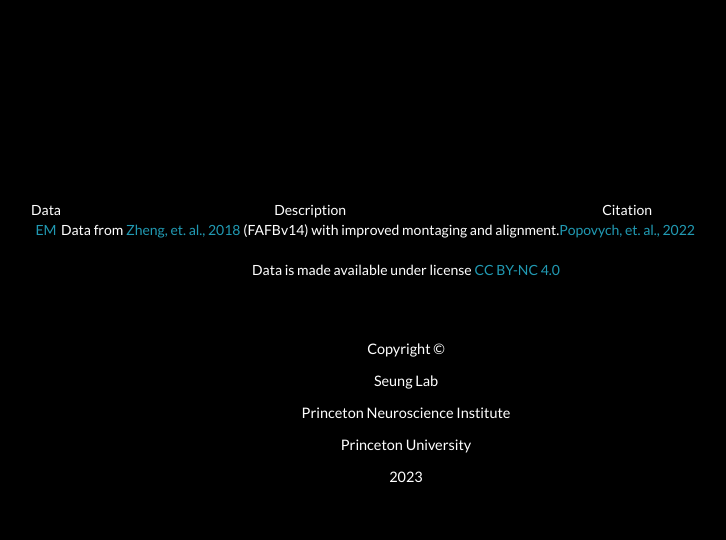
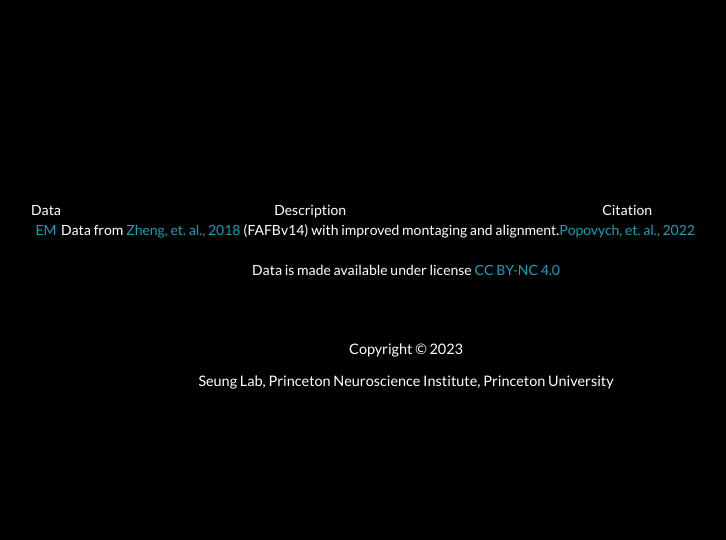
Before and after one commit to seung-lab/fafbv15, a Jekyll site: the page built from index.html, in a window 1280 px wide. Shown: the part 450-990 px from the top of the page, without its empty margins (234-960 px from the left). Built offline with Jekyll 4.4.1, drawn with Linux system fonts in a browser that asks for light colours; after the commit the page ends 900 px from its top, so only the background shows below that.

```diff
--- a/_config.yml
+++ b/_config.yml
@@ -10,7 +10,7 @@ color:
   links: '#219ab3'
 
 # Footer settings
-footer: "<br>Seung Lab<br>Princeton Neuroscience Institute<br>Princeton University<br>"
+footer: "<br>Seung Lab, Princeton Neuroscience Institute, Princeton University"
 
 social:
         - title: github
--- a/_includes/footer.html
+++ b/_includes/footer.html
@@ -1,6 +1,6 @@
     <!-- Footer -->
     <footer>
         <div class="container text-center">
-            <p><small><small>Copyright &copy; {{ site.footer }} 20{{ site.time | date: '%y' }}</small></small></p>
+            <p><small><small>Copyright &copy; 20{{ site.time | date: '%y' }}{{ site.footer }} </small></small></p>
         </div>
     </footer>
```
